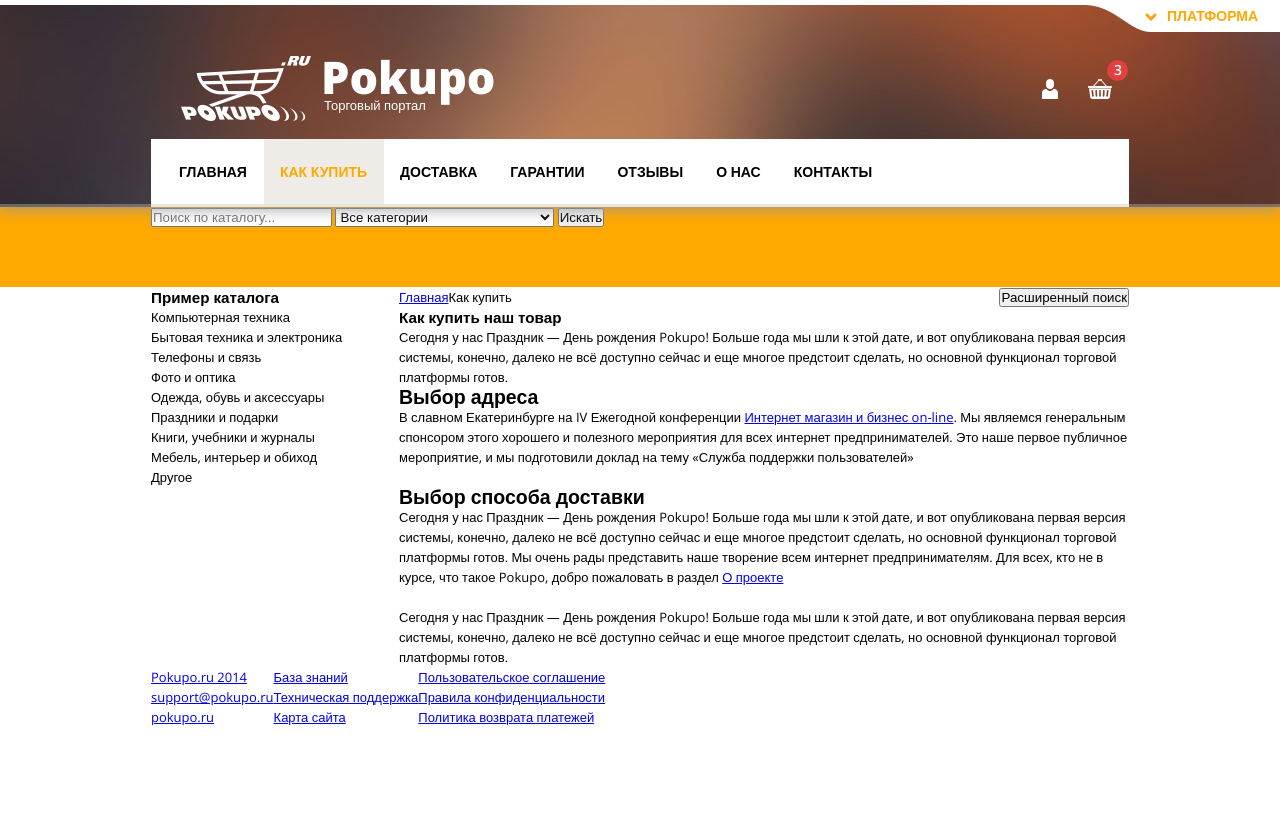
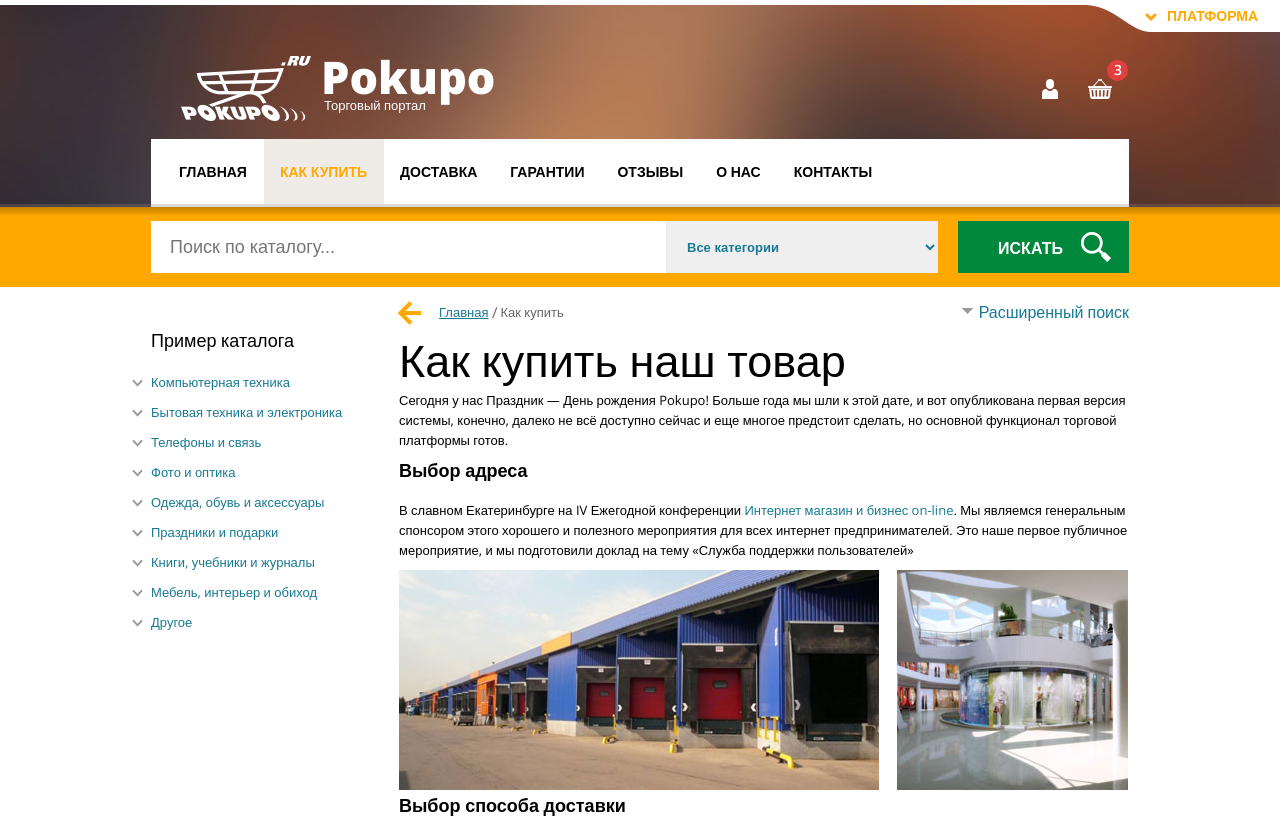
Before and after one commit to Aksnv/pokupo_shop_content, a plain HTML site: page pages/how-to-buy.html in a window 1280 px wide. Shown: the top 818 px of the page. Drawn offline with nearby package versions, Linux system fonts and the light colour scheme.

Commit message:
Добавлены стили для разделов header и content для страницы Как купить

```diff
--- a/pages/how-to-buy.html
+++ b/pages/how-to-buy.html
@@ -59,6 +59,7 @@
     <div class="container">
       <form name="search-form" action="#" method="post">
         <input type="search" name="search-field" placeholder="Поиск по каталогу...">
+        <label class="select-button">
           <select>
             <option>Все категории</option>
             <option>Компьютерная техника</option>
@@ -71,7 +72,10 @@
             <option>Мебель, интерьер и обиход</option>
             <option>Другое</option>
           </select>
+        </label>
+        <label class="search-button">
           <input type="submit" name="search-button" value="Искать">
+        </label>
       </form>
     </div>
   </section>
@@ -81,15 +85,15 @@
         <section class="page-content__catalog">
           <h3>Пример каталога</h3>
           <ul>
-            <li>Компьютерная техника</li>
-            <li>Бытовая техника и электроника</li>
-            <li>Телефоны и связь</li>
-            <li>Фото и оптика</li>
-            <li>Одежда, обувь и аксессуары</li>
-            <li>Праздники и подарки</li>
-            <li>Книги, учебники и журналы</li>
-            <li>Мебель, интерьер и обиход</li>
-            <li>Другое</li>
+            <li class="catalog-item">Компьютерная техника</li>
+            <li class="catalog-item">Бытовая техника и электроника</li>
+            <li class="catalog-item">Телефоны и связь</li>
+            <li class="catalog-item">Фото и оптика</li>
+            <li class="catalog-item">Одежда, обувь и аксессуары</li>
+            <li class="catalog-item">Праздники и подарки</li>
+            <li class="catalog-item">Книги, учебники и журналы</li>
+            <li class="catalog-item">Мебель, интерьер и обиход</li>
+            <li class="catalog-item">Другое</li>
           </ul>
         </section>
       </div>
@@ -98,17 +102,17 @@
           <a href="#">Главная</a><span>Как купить</span>
         </section>
         <section class="page-content__advanced-search">
-          <button>Расширенный поиск</button>
+          <a href="#">Расширенный поиск</a>
         </section>
         <article class="page-content__article">
           <h1>Как купить наш товар</h1>
           <p>Сегодня у нас Праздник — День рождения Pokupo! Больше года мы шли к этой дате, и вот опубликована первая версия системы, конечно, далеко не всё доступно сейчас и еще многое предстоит сделать, но основной функционал торговой платформы готов.</p>
           <h2>Выбор адреса</h2>
           <p>В славном Екатеринбурге на IV Ежегодной конференции <a href="#">Интернет магазин и бизнес on-line</a>. Мы являемся генеральным спонсором этого хорошего и полезного мероприятия для всех интернет предпринимателей. Это наше первое публичное мероприятие, и мы подготовили доклад на тему «Служба поддержки пользователей»</p>
-          <img src="../images/pages/" alt=""><img src="../images/pages/" alt="">
+          <img src="../images/pages/how-to-buy_photo1.jpg" alt="how-to-buy_photo1">
           <h2>Выбор способа доставки</h2>
           <p>Сегодня у нас Праздник — День рождения Pokupo! Больше года мы шли к этой дате, и вот опубликована первая версия системы, конечно, далеко не всё доступно сейчас и еще многое предстоит сделать, но основной функционал торговой платформы готов. Мы очень рады представить наше творение всем интернет предпринимателям. Для всех, кто не в курсе, что такое Pokupo, добро пожаловать в раздел <a href="#">О проекте</a></p>
-          <img src="../images/pages/" alt="">
+          <img src="../images/pages/how-to-buy_photo2.jpg" alt="how-to-buy_photo2">
           <p>Сегодня у нас Праздник — День рождения Pokupo! Больше года мы шли к этой дате, и вот опубликована первая версия системы, конечно, далеко не всё доступно сейчас и еще многое предстоит сделать, но основной функционал торговой платформы готов.</p>
         </article>
       </div>
--- a/styles/styles.css
+++ b/styles/styles.css
@@ -22,6 +22,20 @@ ul {
   margin: 0 auto;
 }
 
+::-webkit-scrollbar {
+  width: 4px;
+  padding-right: 9px;
+}
+
+::-webkit-scrollbar-track {
+  background: #fff;
+}
+
+::-webkit-scrollbar-thumb {
+  color: #ffa800;
+  background: #ffa800;
+}
+
 /* Page header */
 
 .page-header {
@@ -30,10 +44,9 @@ ul {
   background-repeat: no-repeat;
   background-position: top center;
   border-top: 5px solid #fff;
-  box-shadow: 0 2px 14px rgba(150,150,150,0.9);
 }
 
-.page-header::after {
+.page-header::before {
   position: absolute;
   top: 204px;
   left: 0;
@@ -41,7 +54,19 @@ ul {
   display: block;
   width: 100%;
   height: 3px;
-  background-color: rgba(190,190,190,0.4);
+  background-color: rgba(130,130,130,0.3);
+}
+
+.page-header::after {
+  position: absolute;
+  top: 207px;
+  left: 0;
+  content: "";
+  display: block;
+  width: 100%;
+  height: 8px;
+  background-image: linear-gradient(#c38000, #f7a300);
+  z-index: 1;
 }
 
 .page-header__logo,
@@ -200,7 +225,96 @@ ul {
   height: 80px;
   margin: 0 auto;
   background-color: #ffa800;
-  z-index: -1;
+}
+
+.page-search input[type="search"],
+.page-search select,
+.page-search input[type="submit"] {
+  display: block;
+  float: left;
+  margin-top: 14px;
+  outline: none;
+}
+
+.page-search input[type="search"] {
+  width: 517px;
+  height: 52px;
+  font-size: 18px;
+  padding-left: 19px;
+  padding-right: 10px;
+  color: #333;
+  border: none;
+  border-right: 2px solid #efece7;
+}
+
+.page-search input[type="search"]::-webkit-input-placeholder,
+.page-search input[type="search"]:-ms-input-placeholder,
+.page-search input[type="search"]::-ms-input-placeholder {
+  font-size: 18px;
+  font-weight: 400;
+  color: #333;
+  opacity: 0.5;
+}
+
+.page-search select {
+  width: 270px;
+  height: 52px;
+  font-size: 13px;
+  font-weight: 800;
+  line-height: 52px;
+  margin-right: 20px;
+  padding-left: 15px;
+  border: none;
+  color: #177a93;
+}
+
+.select-button {
+  position: relative;
+}
+
+.select-button::after {
+  position: absolute;
+  top: 40px;
+  left: -40px;
+  content: "";
+  display: block;
+  width: 11px;
+  height: 6px;
+  background-image: url(../images/shop-content_sprite.fw.png);
+  background-repeat: no-repeat;
+  background-position: -128px -41px;
+}
+
+.page-search input[type="submit"] {
+  width: 171px;
+  height: 52px;
+  font-size: 16px;
+  font-weight: 600;
+  text-transform: uppercase;
+  line-height: 48px;
+  padding-right: 26px;
+  border: 4px solid #00883c;
+  background-color: #00883c;
+  color: #ffffff;
+  cursor: pointer;
+}
+
+.search-button {
+  position: relative;
+}
+
+.search-button::after {
+  position: absolute;
+  top: 25px;
+  left: -48px;
+  content: "";
+  display: block;
+  width: 30px;
+  height: 30px;
+  background-image: url(../images/shop-content_sprite.fw.png);
+  background-repeat: no-repeat;
+  background-position: -97px -8px;
+  cursor: pointer;
 }
 
 /* Page content */
@@ -218,17 +332,126 @@ ul {
   width: 730px;
 }
 
+.page-content__catalog {
+  margin-top: 43px;
+}
+
+.page-content__catalog h3 {
+  font-size: 18px;
+  font-weight: 400;
+  margin-bottom: 17px;
+}
+
+.catalog-item {
+  position: relative;
+  line-height: 30px;
+  color: #177a93;
+  cursor: pointer;
+}
+
+.catalog-item::before {
+  position: absolute;
+  top: 12px;
+  left: -19px;
+  content: "";
+  display: block;
+  width: 11px;
+  height: 8px;
+  background-image: url(../images/shop-content_sprite.fw.png);
+  background-repeat: no-repeat;
+  background-position: -129px -24px;
+  cursor: pointer;
+}
+
 .page-content__breadcrumbs {
+  position: relative;
   float: left;
+  margin-left: 40px;
+  padding-top: 15px;
+  padding-bottom: 28px;
+  color: #666;
+}
+
+.page-content__breadcrumbs::before {
+  position: absolute;
+  top: 14px;
+  left: -42px;
+  content: "";
+  display: block;
+  width: 24px;
+  height: 24px;
+  background-image: url(../images/shop-content_sprite.fw.png);
+  background-repeat: no-repeat;
+  background-position: -64px -7px;
+}
+
+.page-content__breadcrumbs a {
+  position: relative;
+  display: inline-block;
+  margin-right: 12px;
+  color: #177a93;
+}
+
+.page-content__breadcrumbs a::after {
+  position: absolute;
+  top: 0;
+  right: -9px;
+  content: "/";
+  font-size: 15px;
+  color: #666;
 }
 
 .page-content__advanced-search {
+  position: relative;
   float: right;
+  font-size: 16px;
+  margin-top: 15px;
+}
+
+.page-content__advanced-search a {
+  text-decoration: none;
+  color: #177a93;
+}
+
+.page-content__advanced-search::before {
+  position: absolute;
+  top: 6px;
+  left: -17px;
+  content: "";
+  display: block;
+  width: 11px;
+  height: 6px;
+  background-image: url(../images/shop-content_sprite.fw.png);
+  background-repeat: no-repeat;
+  background-position: -128px -41px;
 }
 
 .page-content__article {
   clear: both;
 }
+
+.page-content__article h1 {
+  font-size: 45px;
+  font-weight: 300;
+  margin-bottom: 20px;
+}
+
+.page-content__article h2 {
+  font-size: 18px;
+  font-weight: 700;
+  margin-bottom: 20px;
+}
+
+.page-content__article a {
+  text-decoration: none;
+  color: #177a93;
+}
+
+.page-content__article p {
+  margin-bottom: 10px;
+}
+
+
 
 /* Page footer */
 
```
Also changed, not shown: images/arrow.png (deleted). Lines whose indentation alone changed are shown as unchanged.
